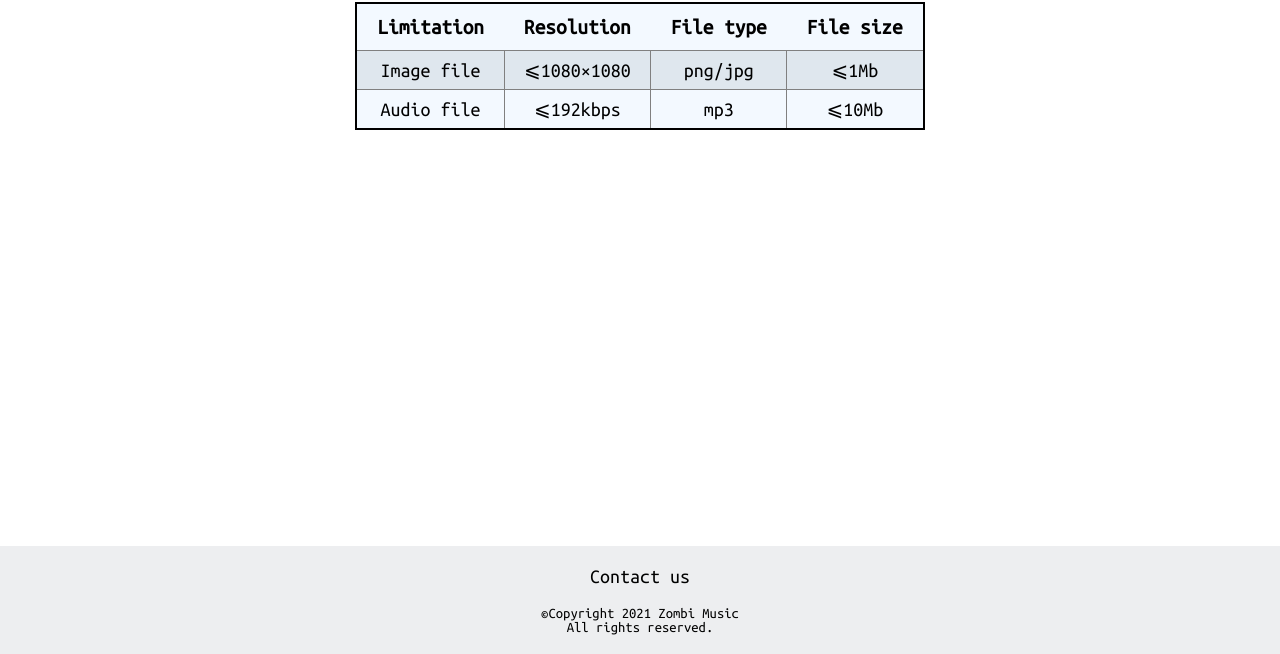
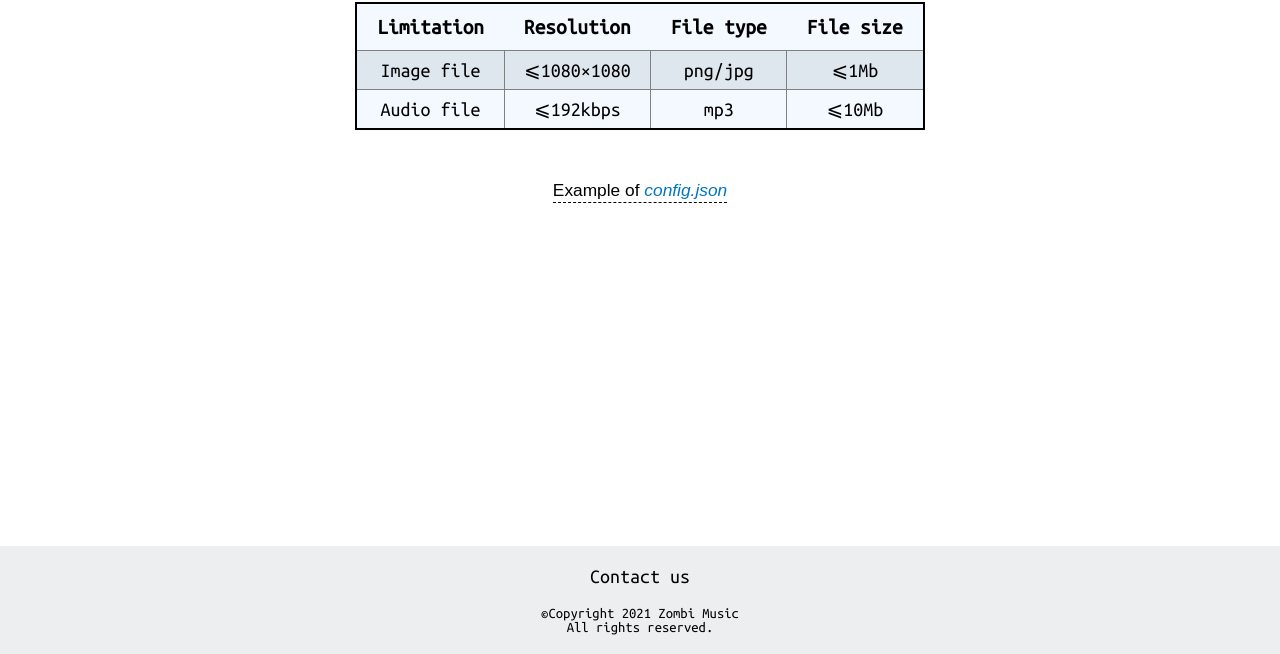
Before and after one commit to SuperZombi/music, a plain HTML site: page requirements.html in a window 1280 px wide. Shown: the part 146-800 px from the top of the page. Drawn offline with Linux system fonts and the light colour scheme.

Commit message:
Update requirements.html

```diff
--- a/root_/htmls/requirements.html
+++ b/root_/htmls/requirements.html
@@ -25,6 +25,8 @@ body = `
 		</tr>
 	</table>
 
+	<a class="config_link" href="root_/Langs/config examples/config_${language.toUpperCase()}.json" download>${LANG.config_example}</a>
+
 </div>
 </div>
 `
```
